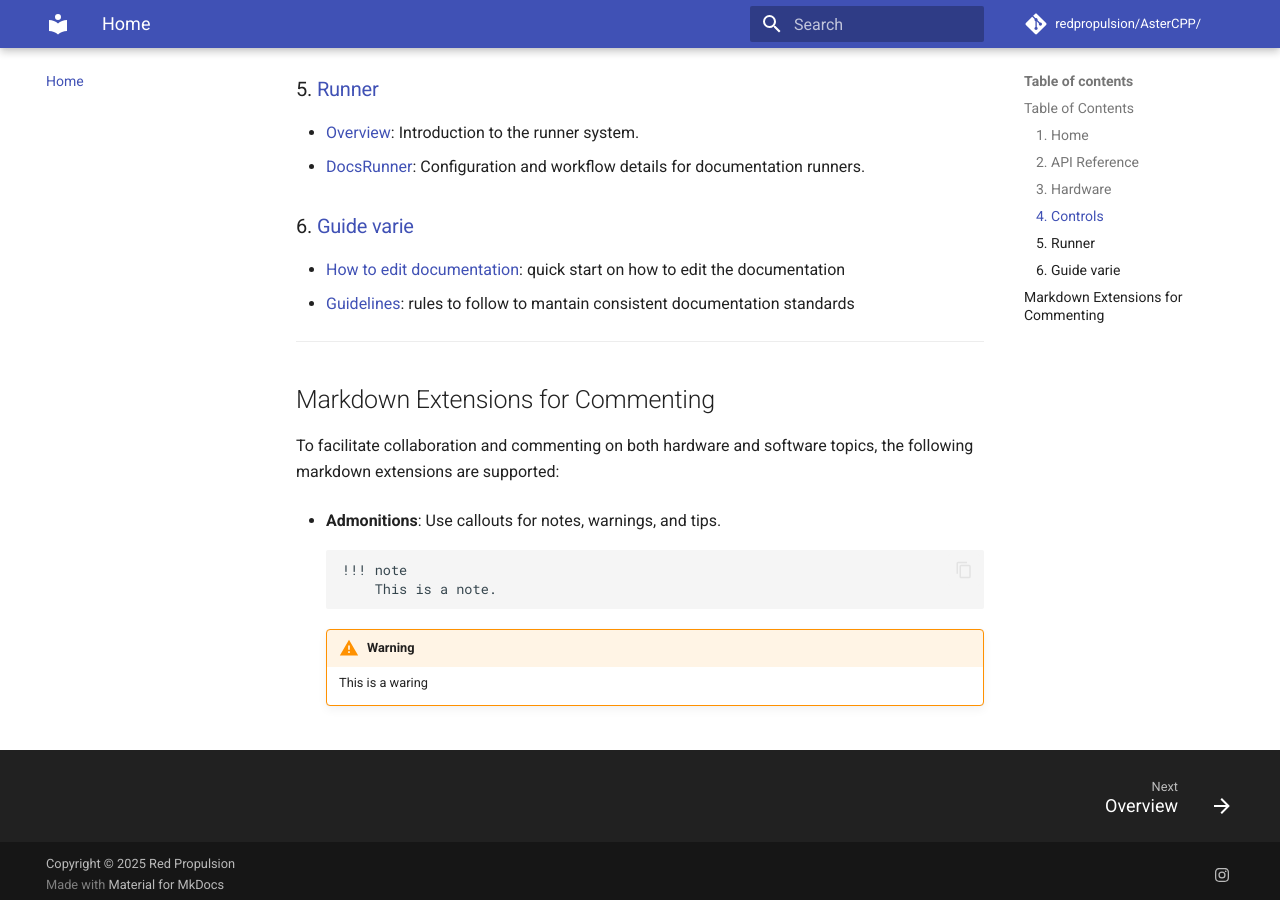
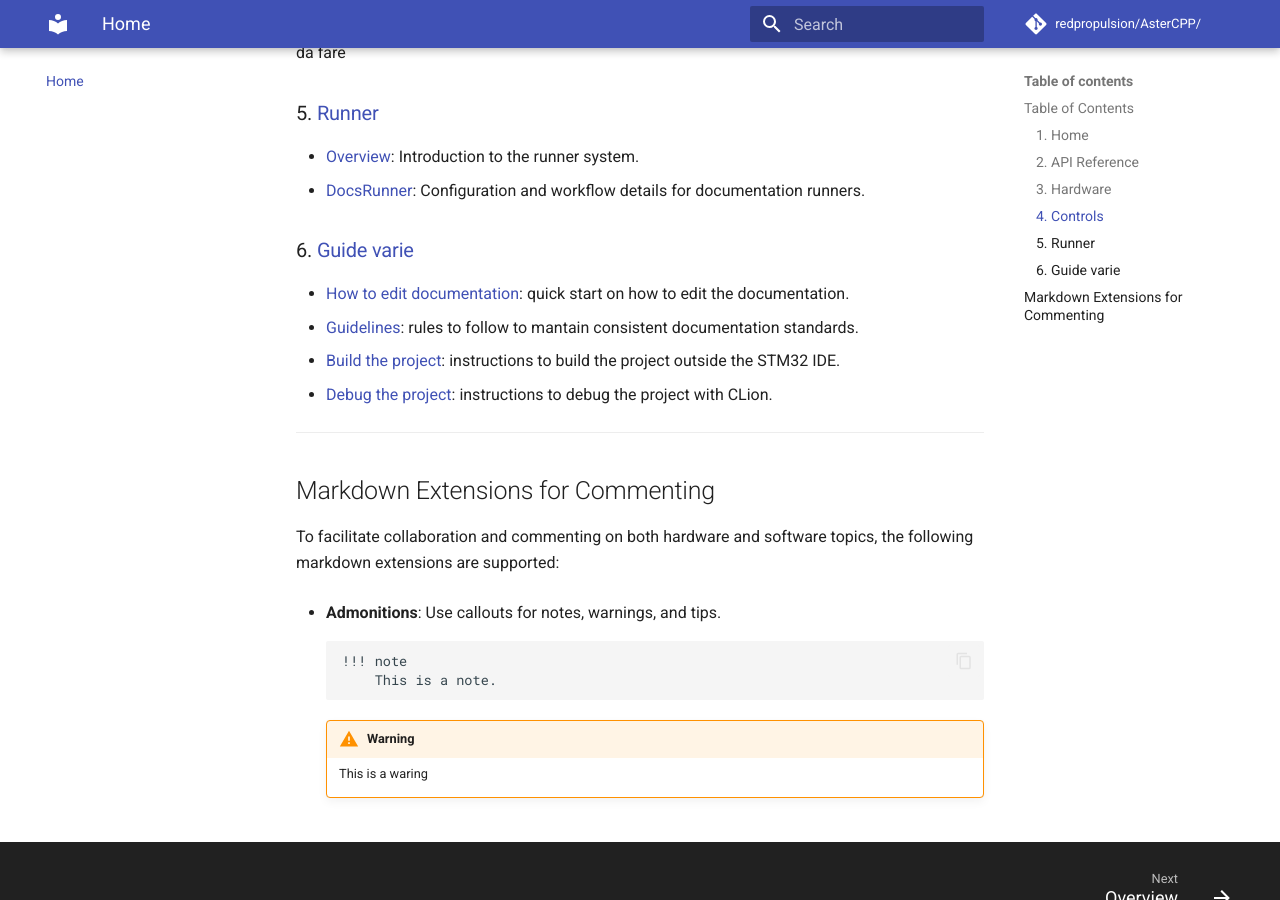
Before and after one commit to RedPropulsion/AsterDocs, an MkDocs documentation site: the page built from docs/index.md, in a window 1280 px wide and 900 px high, scrolled down 987 px. Built offline with MkDocs 1.6.1 and Material for MkDocs 9.7.7, drawn with Linux system fonts in a browser that asks for light colours; comment, search, counter and statistics services are not loaded.

Commit message:
Add new guide links in the main page

```diff
--- a/docs/index.md
+++ b/docs/index.md
@@ -16,13 +16,15 @@ Welcome to the official documentation for Red Propulsion projects. This guide pr
 
 ### 3. [Hardware](hw/index.md)
 
-- **Asterics**:
+**Asterics**:
+
   - [PWR](hw/asterics/pwr.md): Power systems documentation.
   - [MCU](hw/asterics/mcu.md): Microcontroller details.
   - [SENSR](hw/asterics/sensr.md): Sensor specifications.
   - [TELEM](hw/asterics/telem.md): Telemetry systems.
 
-- **Obelics**:
+**Obelics**:
+
   - [Overview](hw/obelics.md): General information about Obelics.
   - [Funzioni disponibili](hw/obelics/funzioni_disponibili.md): Available functions.
 
@@ -37,9 +39,10 @@ Welcome to the official documentation for Red Propulsion projects. This guide pr
 
 ### 6. [Guide varie](guide)
 
-- [How to edit documentation](guide/edit-docs.md): quick start on how to edit the documentation
-- [Guidelines](guide/docs-guidelines.md): rules to follow to mantain consistent documentation standards
-
+- [How to edit documentation](guide/edit-docs.md): quick start on how to edit the documentation.
+- [Guidelines](guide/docs-guidelines.md): rules to follow to mantain consistent documentation standards.
+- [Build the project](guide/build-the-project.md): instructions to build the project outside the STM32 IDE.
+- [Debug the project](guide/debug-the-project.md): instructions to debug the project with CLion.
 ---
 
 ## Markdown Extensions for Commenting
```
